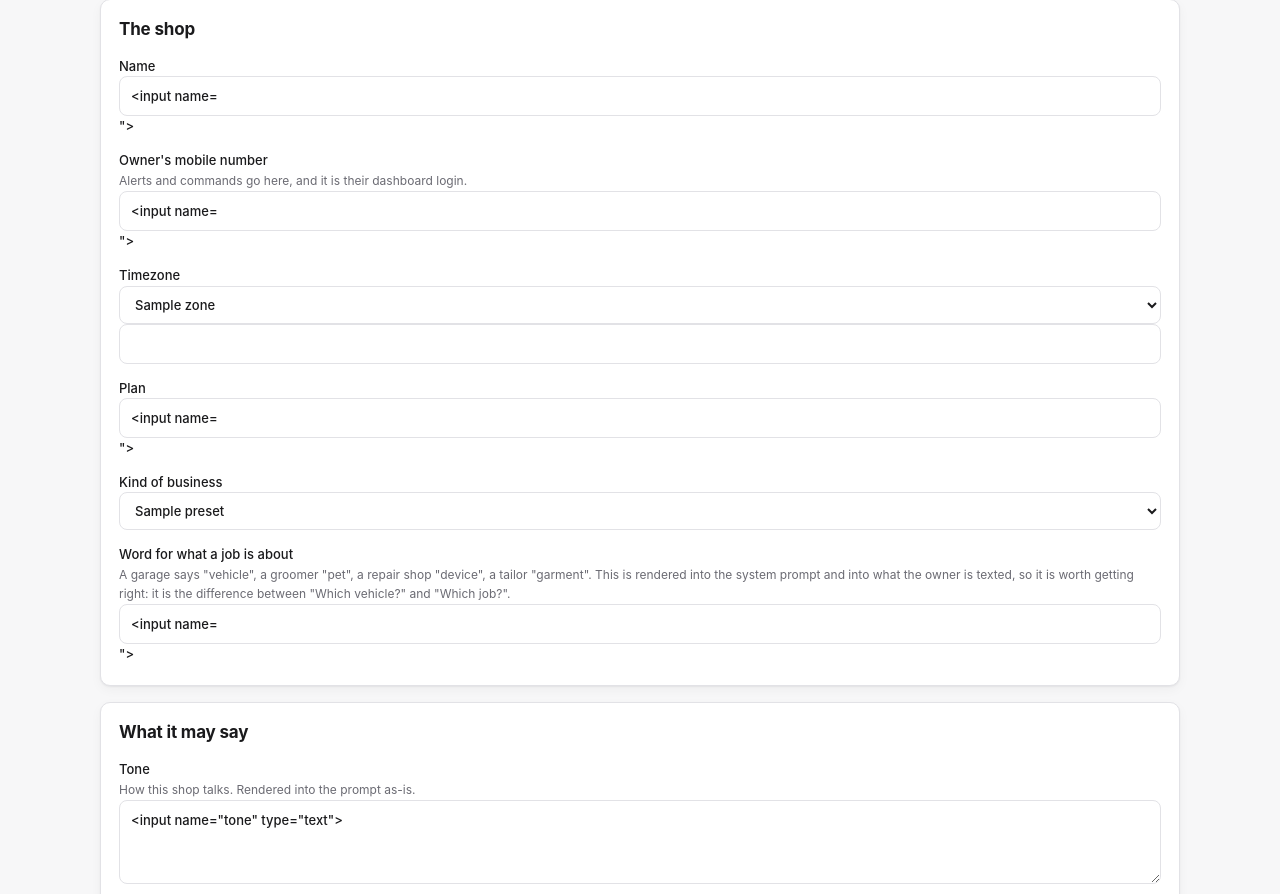
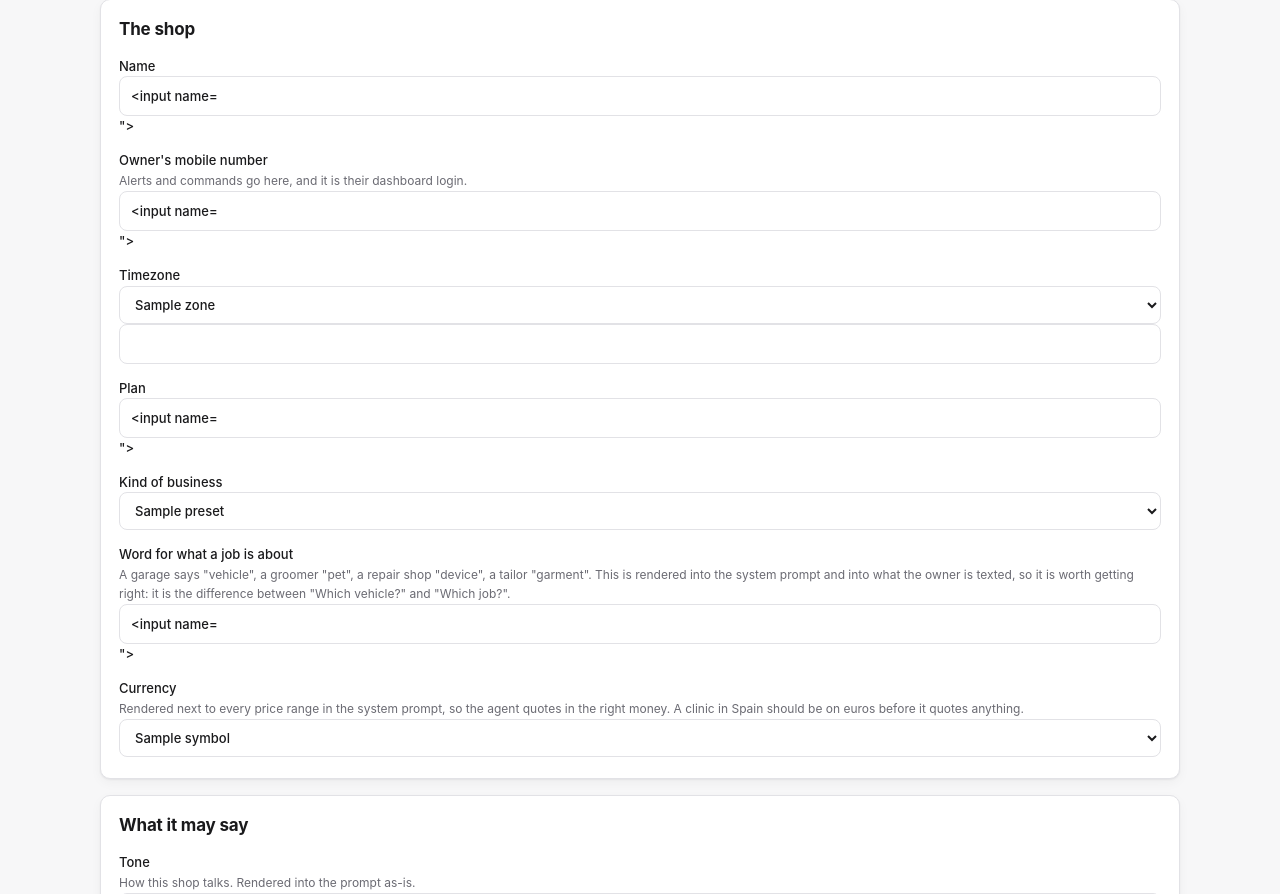
Before and after one commit to Jabia01/FrontdeskAi, a FastAPI app: template app/web/templates/admin/shop_config.html in a window 1280 px wide. Shown: the part 225-1119 px from the top of the page. Run offline with FastAPI, Linux system fonts and the light colour scheme; the template is opened without the code that fills it: most values are stand-ins (such as "Sample title", 1, 10 or a date in 2020); form fields are guessed from the names that the template uses.

Commit message:
Default a new shop to Madrid, and let it pick its money
The console still assumed Chicago. A Spanish clinic onboarded through the
wizard would get America/Chicago unless whoever filled the form noticed, and
every booking slot and reminder would be seven hours out.

Currency is a validated dropdown rather than free text, for the same reason the
vertical is: it is rendered into the system prompt next to every price range,
so a typo is wrong on every reply rather than on one page. It is seeded from
the niche, so a clinic is on euros before it quotes anything and nobody has to
remember.

The router's own timezone fallback is deliberately left on America/Chicago. It
only fires for a row with a blank timezone, which the schema makes close to
impossible - but if it ever did fire, flipping it would silently move an
existing US shop's booking slots and reminder times. No upside, bad failure
mode.

Co-Authored-By: Claude Opus 5 <noreply@anthropic.com>

```diff
--- a/app/web/templates/admin/shop_config.html
+++ b/app/web/templates/admin/shop_config.html
@@ -51,6 +51,18 @@
         prompt and into what the owner is texted, so it is worth getting right:
         it is the difference between "Which vehicle?" and "Which job?".</span>
       <input type="text" name="job_noun" maxlength="32" value="{{ form.job_noun }}">
+    </label>
+    <label>Currency
+      <span class="hint">Rendered next to every price range in the system
+        prompt, so the agent quotes in the right money. A clinic in Spain
+        should be on euros before it quotes anything.</span>
+      <select name="currency">
+        {% for symbol in currencies %}
+        <option value="{{ symbol }}"
+          {% if symbol == form.currency %}selected{% endif %}>
+          {{ symbol }}</option>
+        {% endfor %}
+      </select>
     </label>
   </div>
 
```
Also changed, not shown: app/web/admin.py (+15 -2 lines).
